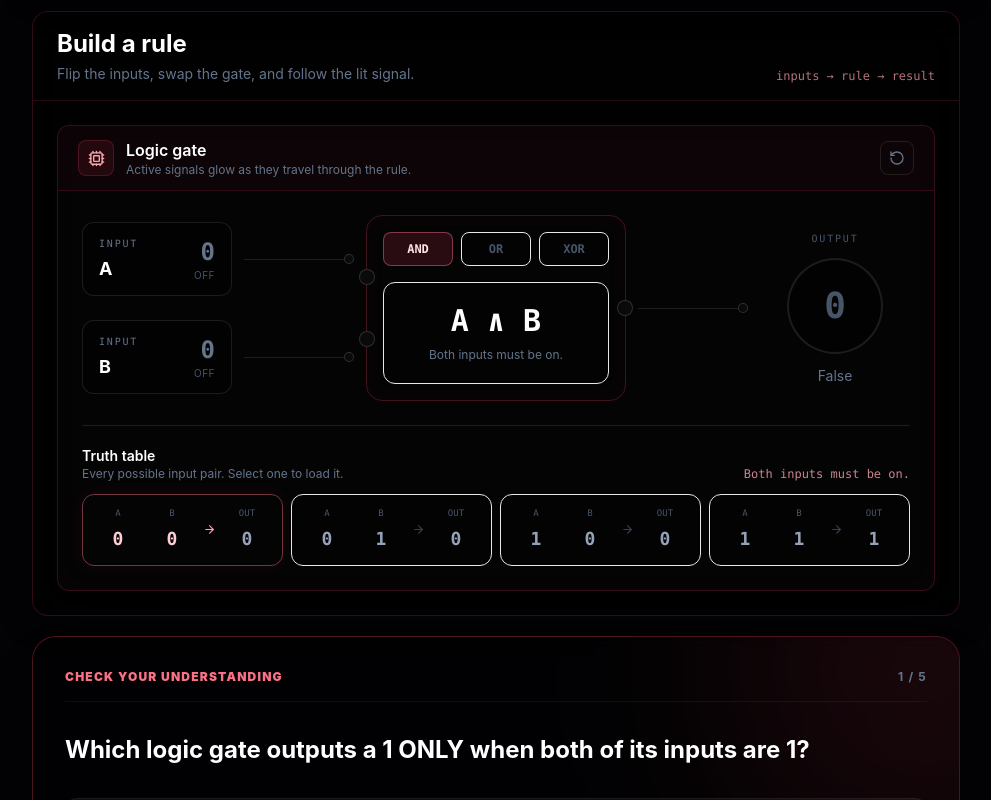
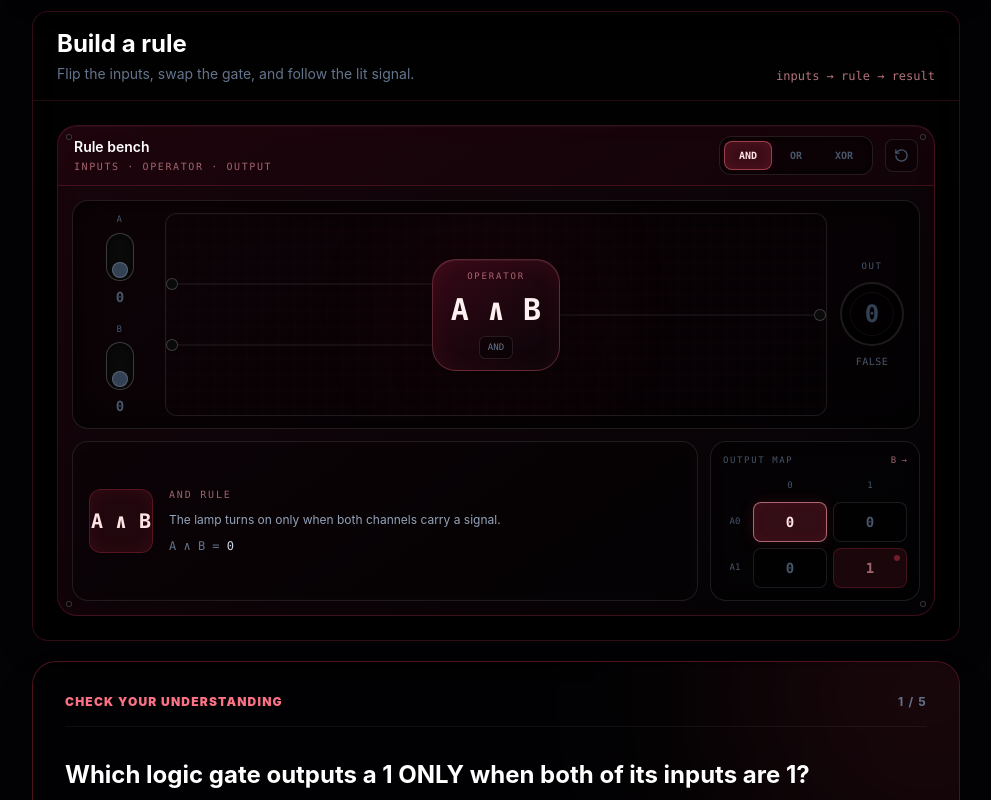
Before and after one commit to nickf723/ed-dev, a Next.js app: page /formal-science in a window 1280 px wide. Shown: the part 1000-1800 px from the top of the page, without its empty margins (288-1279 px from the left). Built offline with nearby package versions, Linux system fonts and the light colour scheme.

Commit message:
rebuild logic bench as compact analog circuit

```diff
--- a/app/formal-science/_components/LogicGateSimulator.tsx
+++ b/app/formal-science/_components/LogicGateSimulator.tsx
@@ -1,7 +1,7 @@
 "use client";
 
 import { useState } from "react";
-import { ArrowRight, Cpu, RotateCcw } from "lucide-react";
+import { RotateCcw } from "lucide-react";
 
 type Bit = 0 | 1;
 type GateType = "AND" | "OR" | "XOR";
@@ -12,24 +12,17 @@ const GATE_INFO: Record<
 > = {
   AND: {
     symbol: "A ∧ B",
-    description: "Both inputs must be on.",
+    description: "The lamp turns on only when both channels carry a signal.",
   },
   OR: {
     symbol: "A ∨ B",
-    description: "At least one input must be on.",
+    description: "The lamp turns on when either channel carries a signal.",
   },
   XOR: {
     symbol: "A ⊕ B",
-    description: "Exactly one input must be on.",
+    description: "The lamp turns on when exactly one channel carries a signal.",
   },
 };
-
-const INPUT_COMBINATIONS: Array<[Bit, Bit]> = [
-  [0, 0],
-  [0, 1],
-  [1, 0],
-  [1, 1],
-];
 
 function evaluateGate(gate: GateType, inputA: Bit, inputB: Bit): Bit {
   if (gate === "AND") return inputA === 1 && inputB === 1 ? 1 : 0;
@@ -51,376 +44,309 @@ export default function LogicGateSimulator() {
   };
 
   return (
-    <div className="overflow-hidden rounded-xl border border-rose-500/20 bg-[#050506]/90 shadow-[inset_0_0_28px_rgba(244,63,94,0.025)]">
-      <div className="flex items-center justify-between gap-4 border-b border-rose-500/15 bg-rose-950/10 px-4 py-3 sm:px-5">
-        <div className="flex items-center gap-3">
-          <div className="flex h-9 w-9 items-center justify-center rounded-lg border border-rose-500/20 bg-rose-500/10 text-rose-300">
-            <Cpu size={17} aria-hidden="true" />
-          </div>
-          <div>
-            <h3 className="font-semibold text-white">Logic gate</h3>
-            <p className="text-xs text-slate-500">
-              Active signals glow as they travel through the rule.
-            </p>
+    <div className="relative flex h-full min-h-[430px] flex-col overflow-hidden rounded-[20px] border border-rose-500/20 bg-[linear-gradient(145deg,rgba(30,6,15,0.78),rgba(2,3,5,0.88))] shadow-[inset_0_1px_0_rgba(255,255,255,0.05),inset_0_0_34px_rgba(244,63,94,0.025),0_22px_50px_rgba(0,0,0,0.35)] backdrop-blur-2xl">
+      <PanelScrews />
+
+      <header className="flex min-h-14 items-center gap-3 border-b border-rose-500/20 bg-rose-950/10 px-4 py-2.5">
+        <div className="min-w-0 flex-1">
+          <h2 className="text-sm font-semibold text-white">Rule bench</h2>
+          <div className="mt-0.5 font-mono text-[10px] uppercase tracking-[0.16em] text-rose-300/60">
+            inputs · operator · output
           </div>
         </div>
+
+        <div className="flex rounded-xl border border-white/10 bg-black/40 p-1 shadow-[inset_0_0_12px_rgba(0,0,0,0.7)]" aria-label="Choose a logic gate">
+          {(["AND", "OR", "XOR"] as GateType[]).map((gate) => (
+            <button
+              type="button"
+              key={gate}
+              aria-pressed={gateType === gate}
+              onClick={() => setGateType(gate)}
+              className={`min-w-12 rounded-lg border px-2.5 py-1.5 font-mono text-[10px] font-bold transition-all ${
+                gateType === gate
+                  ? "border-rose-400/50 bg-rose-500/20 text-rose-100 shadow-[inset_0_0_14px_rgba(244,63,94,0.13),0_0_12px_rgba(244,63,94,0.08)]"
+                  : "border-transparent text-slate-600 hover:border-white/10 hover:text-slate-300"
+              }`}
+            >
+              {gate}
+            </button>
+          ))}
+        </div>
+
         <button
           type="button"
           onClick={reset}
           aria-label="Reset logic gate"
-          className="rounded-lg border border-white/10 p-2 text-slate-500 transition-colors hover:border-rose-500/25 hover:bg-rose-500/10 hover:text-rose-200"
+          className="rounded-lg border border-white/10 bg-black/30 p-2 text-slate-600 transition-colors hover:border-rose-500/30 hover:bg-rose-500/10 hover:text-rose-200"
         >
-          <RotateCcw size={16} aria-hidden="true" />
+          <RotateCcw size={15} aria-hidden="true" />
         </button>
-      </div>
+      </header>
 
-      <div className="p-4 sm:p-6">
-        <div className="hidden md:grid md:grid-cols-[150px_minmax(70px,1fr)_260px_minmax(70px,1fr)_150px] md:items-center">
-          <div className="grid gap-6">
-            <InputNode
+      <div className="grid min-h-0 flex-1 grid-rows-[minmax(220px,1fr)_auto] gap-3 p-3.5">
+        <div className="grid min-h-0 grid-cols-[70px_minmax(150px,1fr)_70px] items-center gap-2.5 rounded-2xl border border-white/10 bg-black/40 p-3 shadow-[inset_0_0_34px_rgba(0,0,0,0.68)]">
+          <div className="grid gap-4">
+            <InputSwitch
               label="A"
               value={inputA}
               onChange={() => setInputA(inputA === 1 ? 0 : 1)}
             />
-            <InputNode
+            <InputSwitch
               label="B"
               value={inputB}
               onChange={() => setInputB(inputB === 1 ? 0 : 1)}
             />
           </div>
 
-          <div className="grid gap-6 px-3">
-            <SignalWire active={inputA === 1} />
-            <SignalWire active={inputB === 1} />
-          </div>
-
-          <GateModule
+          <CircuitBoard
             gateType={gateType}
             inputA={inputA}
             inputB={inputB}
             output={output}
-            onGateChange={setGateType}
           />
 
-          <div className="px-3">
-            <SignalWire active={output === 1} />
+          <OutputLamp value={output} />
+        </div>
+
+        <div className="grid gap-3 sm:grid-cols-[minmax(0,1fr)_210px]">
+          <div className="flex min-h-[124px] items-center gap-4 rounded-2xl border border-white/10 bg-black/30 px-4 py-3 shadow-[inset_0_0_20px_rgba(255,255,255,0.012)]">
+            <div className="flex h-16 w-16 shrink-0 items-center justify-center rounded-xl border border-rose-500/25 bg-rose-500/10 font-mono text-xl font-black text-rose-100 shadow-[inset_0_0_18px_rgba(244,63,94,0.08)]">
+              {GATE_INFO[gateType].symbol}
+            </div>
+            <div className="min-w-0">
+              <div className="font-mono text-[10px] uppercase tracking-[0.18em] text-rose-300/60">
+                {gateType} rule
+              </div>
+              <p className="mt-2 text-xs leading-5 text-slate-400">
+                {GATE_INFO[gateType].description}
+              </p>
+              <div className="mt-2 font-mono text-xs text-slate-500">
+                {GATE_INFO[gateType].symbol} = <span className={output === 1 ? "text-rose-200" : "text-slate-300"}>{output}</span>
+              </div>
+            </div>
           </div>
 
-          <OutputNode value={output} />
-        </div>
-
-        <div className="md:hidden">
-          <div className="grid grid-cols-2 gap-3">
-            <InputNode
-              label="A"
-              value={inputA}
-              onChange={() => setInputA(inputA === 1 ? 0 : 1)}
-            />
-            <InputNode
-              label="B"
-              value={inputB}
-              onChange={() => setInputB(inputB === 1 ? 0 : 1)}
-            />
-          </div>
-
-          <InputJoin inputA={inputA} inputB={inputB} />
-
-          <GateModule
+          <TruthMatrix
             gateType={gateType}
             inputA={inputA}
             inputB={inputB}
-            output={output}
-            onGateChange={setGateType}
+            onSelect={(nextA, nextB) => {
+              setInputA(nextA);
+              setInputB(nextB);
+            }}
           />
-
-          <div className="mx-auto h-9 w-px">
-            <div
-              className={`h-full w-px transition-colors ${
-                output === 1
-                  ? "bg-rose-400 shadow-[0_0_9px_rgba(251,113,133,0.75)]"
-                  : "bg-white/10"
-              }`}
-            />
-          </div>
-
-          <OutputNode value={output} />
-        </div>
-
-        <div className="mt-6 border-t border-white/10 pt-5">
-          <div className="flex flex-col gap-1 sm:flex-row sm:items-end sm:justify-between">
-            <div>
-              <h4 className="text-sm font-semibold text-white">Truth table</h4>
-              <p className="text-xs text-slate-500">
-                Every possible input pair. Select one to load it.
-              </p>
-            </div>
-            <span className="font-mono text-xs text-rose-300/80">
-              {GATE_INFO[gateType].description}
-            </span>
-          </div>
-
-          <div className="mt-3 grid grid-cols-2 gap-2 lg:grid-cols-4">
-            {INPUT_COMBINATIONS.map(([rowA, rowB]) => {
-              const rowOutput = evaluateGate(gateType, rowA, rowB);
-              const isActive = rowA === inputA && rowB === inputB;
-
-              return (
-                <button
-                  type="button"
-                  key={`${rowA}-${rowB}`}
-                  aria-pressed={isActive}
-                  onClick={() => {
-                    setInputA(rowA);
-                    setInputB(rowB);
-                  }}
-                  className={`rounded-xl border px-3 py-3 text-left transition-all ${
-                    isActive
-                      ? "border-rose-400/45 bg-rose-500/12 shadow-[0_0_18px_rgba(244,63,94,0.08)]"
-                      : "border-white/8 bg-black/25 hover:border-white/20 hover:bg-white/[0.03]"
-                  }`}
-                >
-                  <div className="grid grid-cols-[1fr_1fr_auto_1fr] items-center gap-2 font-mono">
-                    <TruthValue label="A" value={rowA} active={isActive} />
-                    <TruthValue label="B" value={rowB} active={isActive} />
-                    <ArrowRight
-                      size={13}
-                      className={isActive ? "text-rose-300" : "text-slate-700"}
-                      aria-hidden="true"
-                    />
-                    <TruthValue
-                      label="OUT"
-                      value={rowOutput}
-                      active={isActive && rowOutput === 1}
-                    />
-                  </div>
-                </button>
-              );
-            })}
-          </div>
         </div>
       </div>
     </div>
   );
 }
 
-type InputNodeProps = {
+type InputSwitchProps = {
   label: string;
   value: Bit;
   onChange: () => void;
 };
 
-function InputNode({ label, value, onChange }: InputNodeProps) {
-  const isActive = value === 1;
+function InputSwitch({ label, value, onChange }: InputSwitchProps) {
+  const active = value === 1;
 
   return (
     <button
       type="button"
       onClick={onChange}
-      aria-pressed={isActive}
+      aria-pressed={active}
       aria-label={`Input ${label}: ${value}. Toggle input.`}
-      className={`group flex min-h-[74px] w-full items-center justify-between rounded-xl border px-4 transition-all ${
-        isActive
-          ? "border-rose-400/55 bg-rose-500/15 shadow-[0_0_20px_rgba(244,63,94,0.12)]"
-          : "border-white/10 bg-black/30 hover:border-white/25 hover:bg-white/[0.03]"
-      }`}
+      className="group flex flex-col items-center gap-1.5"
     >
-      <span className="text-left">
-        <span className="block font-mono text-[10px] uppercase tracking-[0.18em] text-slate-500">
-          Input
-        </span>
-        <span className={`mt-1 block text-lg font-bold ${isActive ? "text-rose-200" : "text-white"}`}>
-          {label}
-        </span>
+      <span className="font-mono text-[9px] uppercase tracking-[0.18em] text-slate-600">
+        {label}
       </span>
-      <span className="text-right">
+      <span
+        className={`relative h-12 w-7 rounded-full border transition-all ${
+          active
+            ? "border-rose-300/60 bg-rose-500/20 shadow-[0_0_18px_rgba(244,63,94,0.18),inset_0_0_10px_rgba(244,63,94,0.15)]"
+            : "border-white/20 bg-neutral-950 shadow-[inset_0_0_10px_rgba(0,0,0,0.8)] group-hover:border-white/25"
+        }`}
+      >
         <span
-          className={`block font-mono text-2xl font-black ${
-            isActive ? "text-rose-200" : "text-slate-500"
+          className={`absolute left-1/2 h-4 w-4 -translate-x-1/2 rounded-full border transition-all ${
+            active
+              ? "top-1 border-rose-100/70 bg-rose-300 shadow-[0_0_10px_rgba(251,113,133,0.85)]"
+              : "top-7 border-white/20 bg-slate-700"
           }`}
-        >
-          {value}
-        </span>
-        <span className="block text-[10px] uppercase tracking-wider text-slate-600">
-          {isActive ? "on" : "off"}
-        </span>
+        />
+      </span>
+      <span className={`font-mono text-sm font-bold ${active ? "text-rose-200" : "text-slate-600"}`}>
+        {value}
       </span>
     </button>
   );
 }
 
-type GateModuleProps = {
+type CircuitBoardProps = {
   gateType: GateType;
   inputA: Bit;
   inputB: Bit;
   output: Bit;
-  onGateChange: (gate: GateType) => void;
 };
 
-function GateModule({
-  gateType,
-  inputA,
-  inputB,
-  output,
-  onGateChange,
-}: GateModuleProps) {
+function CircuitBoard({ gateType, inputA, inputB, output }: CircuitBoardProps) {
   return (
-    <div className="relative rounded-2xl border border-rose-500/25 bg-[radial-gradient(circle_at_50%_30%,rgba(244,63,94,0.10),transparent_58%),rgba(0,0,0,0.55)] p-4 shadow-[inset_0_0_24px_rgba(244,63,94,0.04)]">
-      <span
-        className={`absolute -left-2 top-[29%] h-4 w-4 rounded-full border transition-colors ${
-          inputA === 1
-            ? "border-rose-300 bg-rose-400 shadow-[0_0_10px_rgba(251,113,133,0.85)]"
-            : "border-white/15 bg-neutral-950"
-        }`}
-        aria-hidden="true"
-      />
-      <span
-        className={`absolute -left-2 bottom-[29%] h-4 w-4 rounded-full border transition-colors ${
-          inputB === 1
-            ? "border-rose-300 bg-rose-400 shadow-[0_0_10px_rgba(251,113,133,0.85)]"
-            : "border-white/15 bg-neutral-950"
-        }`}
-        aria-hidden="true"
-      />
-      <span
-        className={`absolute -right-2 top-1/2 h-4 w-4 -translate-y-1/2 rounded-full border transition-colors ${
-          output === 1
-            ? "border-rose-300 bg-rose-400 shadow-[0_0_10px_rgba(251,113,133,0.85)]"
-            : "border-white/15 bg-neutral-950"
-        }`}
-        aria-hidden="true"
-      />
+    <div className="relative h-full min-h-[190px] overflow-hidden rounded-xl border border-white/10 bg-[radial-gradient(circle_at_center,rgba(244,63,94,0.055),transparent_52%)]">
+      <div className="pointer-events-none absolute inset-0 bg-[linear-gradient(rgba(244,63,94,0.025)_1px,transparent_1px),linear-gradient(90deg,rgba(244,63,94,0.025)_1px,transparent_1px)] bg-[size:16px_16px]" />
 
-      <div className="grid grid-cols-3 gap-2">
-        {(["AND", "OR", "XOR"] as GateType[]).map((gate) => (
-          <button
-            type="button"
-            key={gate}
-            aria-pressed={gateType === gate}
-            onClick={() => onGateChange(gate)}
-            className={`rounded-lg border px-2 py-2 font-mono text-xs font-bold transition-colors ${
-              gateType === gate
-                ? "border-rose-400/45 bg-rose-500/15 text-rose-100"
-                : "border-white/8 bg-black/30 text-slate-600 hover:border-white/20 hover:text-white"
-            }`}
-          >
-            {gate}
-          </button>
-        ))}
-      </div>
+      <SignalPath className="left-0 right-1/2 top-[35%]" active={inputA === 1} />
+      <SignalPath className="left-0 right-1/2 top-[65%]" active={inputB === 1} />
+      <SignalPath className="left-1/2 right-0 top-1/2" active={output === 1} />
 
-      <div className="mt-4 rounded-xl border border-white/8 bg-black/35 px-4 py-5 text-center">
-        <div className="font-mono text-3xl font-black text-white">
-          {GATE_INFO[gateType].symbol}
-        </div>
-        <div className="mt-2 text-xs text-slate-500">
-          {GATE_INFO[gateType].description}
-        </div>
+      <Port className="left-0 top-[35%]" active={inputA === 1} />
+      <Port className="left-0 top-[65%]" active={inputB === 1} />
+      <Port className="right-0 top-1/2" active={output === 1} />
+
+      <div className="absolute left-1/2 top-1/2 flex h-28 w-32 -translate-x-1/2 -translate-y-1/2 flex-col items-center justify-center rounded-[24px] border border-rose-400/30 bg-[linear-gradient(145deg,rgba(55,9,24,0.94),rgba(8,4,7,0.96))] shadow-[inset_0_1px_0_rgba(255,255,255,0.06),inset_0_0_24px_rgba(244,63,94,0.08),0_14px_35px_rgba(0,0,0,0.5)]">
+        <span className="font-mono text-[9px] uppercase tracking-[0.2em] text-rose-300/60">operator</span>
+        <span className="mt-2 font-mono text-3xl font-black text-rose-50">{GATE_INFO[gateType].symbol}</span>
+        <span className="mt-2 rounded-md border border-white/10 bg-black/40 px-2 py-1 font-mono text-[9px] text-slate-500">
+          {gateType}
+        </span>
       </div>
     </div>
   );
 }
 
-function SignalWire({ active }: { active: boolean }) {
+function SignalPath({ className, active }: { className: string; active: boolean }) {
   return (
-    <div className="relative flex h-[74px] items-center">
-      <div
-        className={`h-px w-full transition-colors ${
-          active
-            ? "bg-rose-400 shadow-[0_0_9px_rgba(251,113,133,0.75)]"
-            : "bg-white/10"
-        }`}
-      />
-      <div
-        className={`absolute right-0 h-2.5 w-2.5 rounded-full border transition-colors ${
-          active
-            ? "border-rose-200 bg-rose-400 shadow-[0_0_10px_rgba(251,113,133,0.8)]"
-            : "border-white/15 bg-neutral-950"
-        }`}
-      />
+    <div
+      className={`absolute h-px -translate-y-1/2 transition-colors ${className} ${
+        active
+          ? "bg-rose-300 shadow-[0_0_10px_rgba(251,113,133,0.86)]"
+          : "bg-white/10"
+      }`}
+      aria-hidden="true"
+    >
+      {active && (
+        <span className="absolute right-1/4 top-1/2 h-1.5 w-1.5 -translate-y-1/2 rounded-full bg-rose-100 shadow-[0_0_10px_rgba(255,228,230,0.9)] motion-safe:animate-pulse motion-reduce:animate-none" />
+      )}
     </div>
   );
 }
 
-function InputJoin({ inputA, inputB }: { inputA: Bit; inputB: Bit }) {
-  const eitherActive = inputA === 1 || inputB === 1;
-
+function Port({ className, active }: { className: string; active: boolean }) {
   return (
-    <div className="relative mx-auto h-12 w-1/2" aria-hidden="true">
-      <div
-        className={`absolute left-1/4 top-0 h-6 w-px ${
-          inputA === 1
-            ? "bg-rose-400 shadow-[0_0_8px_rgba(251,113,133,0.7)]"
-            : "bg-white/10"
-        }`}
-      />
-      <div
-        className={`absolute right-1/4 top-0 h-6 w-px ${
-          inputB === 1
-            ? "bg-rose-400 shadow-[0_0_8px_rgba(251,113,133,0.7)]"
-            : "bg-white/10"
-        }`}
-      />
-      <div
-        className={`absolute left-1/4 right-1/4 top-6 h-px ${
-          eitherActive ? "bg-rose-400/70" : "bg-white/10"
-        }`}
-      />
-      <div
-        className={`absolute left-1/2 top-6 h-6 w-px -translate-x-1/2 ${
-          eitherActive
-            ? "bg-rose-400 shadow-[0_0_8px_rgba(251,113,133,0.7)]"
-            : "bg-white/10"
-        }`}
-      />
-    </div>
+    <span
+      className={`absolute h-3 w-3 -translate-y-1/2 rounded-full border transition-colors ${className} ${
+        active
+          ? "border-rose-100 bg-rose-300 shadow-[0_0_10px_rgba(251,113,133,0.8)]"
+          : "border-white/20 bg-neutral-950"
+      }`}
+      aria-hidden="true"
+    />
   );
 }
 
-function OutputNode({ value }: { value: Bit }) {
-  const isActive = value === 1;
+function OutputLamp({ value }: { value: Bit }) {
+  const active = value === 1;
 
   return (
-    <div className="flex flex-col items-center justify-center">
-      <span className="mb-3 font-mono text-[10px] uppercase tracking-[0.18em] text-slate-600">
-        Output
-      </span>
+    <div className="flex flex-col items-center gap-2">
+      <span className="font-mono text-[9px] uppercase tracking-[0.18em] text-slate-600">out</span>
       <div
-        className={`relative flex h-24 w-24 items-center justify-center rounded-full border-2 transition-all ${
-          isActive
-            ? "border-rose-300/80 bg-rose-500/18 text-rose-100 shadow-[0_0_34px_rgba(244,63,94,0.34)]"
-            : "border-white/10 bg-black/35 text-slate-600"
+        className={`relative flex h-16 w-16 items-center justify-center rounded-full border-2 transition-all ${
+          active
+            ? "border-rose-200/80 bg-rose-500/20 text-rose-50 shadow-[0_0_30px_rgba(244,63,94,0.42),inset_0_0_18px_rgba(255,228,230,0.12)]"
+            : "border-white/10 bg-black/40 text-slate-700 shadow-[inset_0_0_18px_rgba(0,0,0,0.85)]"
         }`}
         aria-live="polite"
-        aria-label={`Output ${value}, ${isActive ? "true" : "false"}`}
+        aria-label={`Output ${value}, ${active ? "true" : "false"}`}
       >
-        <span className="font-mono text-4xl font-black">{value}</span>
+        <span className="font-mono text-2xl font-black">{value}</span>
+        <span className="absolute inset-2 rounded-full border border-white/5" aria-hidden="true" />
       </div>
-      <span className={`mt-3 text-sm ${isActive ? "text-rose-200" : "text-slate-500"}`}>
-        {isActive ? "True" : "False"}
+      <span className={`font-mono text-[10px] uppercase tracking-wider ${active ? "text-rose-200" : "text-slate-600"}`}>
+        {active ? "true" : "false"}
       </span>
     </div>
   );
 }
 
-function TruthValue({
-  label,
-  value,
-  active,
-}: {
-  label: string;
-  value: Bit;
-  active: boolean;
-}) {
+type TruthMatrixProps = {
+  gateType: GateType;
+  inputA: Bit;
+  inputB: Bit;
+  onSelect: (inputA: Bit, inputB: Bit) => void;
+};
+
+function TruthMatrix({ gateType, inputA, inputB, onSelect }: TruthMatrixProps) {
   return (
-    <span className="text-center">
-      <span className="block text-[9px] text-slate-600">{label}</span>
-      <span
-        className={`mt-1 block text-lg font-bold ${
-          active ? "text-rose-200" : "text-slate-400"
-        }`}
-      >
-        {value}
-      </span>
-    </span>
+    <div className="rounded-2xl border border-white/10 bg-black/30 p-3 shadow-[inset_0_0_20px_rgba(0,0,0,0.55)]">
+      <div className="mb-2 flex items-center justify-between">
+        <span className="font-mono text-[9px] uppercase tracking-[0.18em] text-slate-600">output map</span>
+        <span className="font-mono text-[9px] text-rose-300/60">B →</span>
+      </div>
+
+      <div className="grid grid-cols-[24px_1fr_1fr] grid-rows-[20px_1fr_1fr] gap-1.5">
+        <div />
+        <AxisLabel value="0" />
+        <AxisLabel value="1" />
+        <AxisLabel value="A0" />
+        <TruthCell gateType={gateType} rowA={0} rowB={0} active={inputA === 0 && inputB === 0} onSelect={onSelect} />
+        <TruthCell gateType={gateType} rowA={0} rowB={1} active={inputA === 0 && inputB === 1} onSelect={onSelect} />
+        <AxisLabel value="A1" />
+        <TruthCell gateType={gateType} rowA={1} rowB={0} active={inputA === 1 && inputB === 0} onSelect={onSelect} />
+        <TruthCell gateType={gateType} rowA={1} rowB={1} active={inputA === 1 && inputB === 1} onSelect={onSelect} />
+      </div>
+    </div>
   );
 }
+
+function AxisLabel({ value }: { value: string }) {
+  return (
+    <div className="flex items-center justify-center font-mono text-[9px] text-slate-600">
+      {value}
+    </div>
+  );
+}
+
+type TruthCellProps = {
+  gateType: GateType;
+  rowA: Bit;
+  rowB: Bit;
+  active: boolean;
+  onSelect: (inputA: Bit, inputB: Bit) => void;
+};
+
+function TruthCell({ gateType, rowA, rowB, active, onSelect }: TruthCellProps) {
+  const result = evaluateGate(gateType, rowA, rowB);
+
+  return (
+    <button
+      type="button"
+      aria-pressed={active}
+      aria-label={`A ${rowA}, B ${rowB}, output ${result}. Load this input pair.`}
+      onClick={() => onSelect(rowA, rowB)}
+      className={`relative flex min-h-10 items-center justify-center rounded-lg border font-mono text-sm font-bold transition-all ${
+        active
+          ? "border-rose-300/60 bg-rose-500/20 text-rose-100 shadow-[0_0_14px_rgba(244,63,94,0.13),inset_0_0_12px_rgba(244,63,94,0.08)]"
+          : result === 1
+            ? "border-rose-500/20 bg-rose-500/10 text-rose-300/60 hover:border-rose-400/40"
+            : "border-white/10 bg-black/30 text-slate-600 hover:border-white/20 hover:text-slate-300"
+      }`}
+    >
+      {result}
+      {result === 1 && (
+        <span className={`absolute right-1.5 top-1.5 h-1.5 w-1.5 rounded-full ${active ? "bg-rose-100 shadow-[0_0_7px_rgba(255,228,230,0.85)]" : "bg-rose-500/40"}`} aria-hidden="true" />
+      )}
+    </button>
+  );
+}
+
+function PanelScrews() {
+  return (
+    <div className="pointer-events-none absolute inset-0" aria-hidden="true">
+      <span className="absolute left-2 top-2 h-1.5 w-1.5 rounded-full border border-white/20 bg-black/70" />
+      <span className="absolute right-2 top-2 h-1.5 w-1.5 rounded-full border border-white/20 bg-black/70" />
+      <span className="absolute bottom-2 left-2 h-1.5 w-1.5 rounded-full border border-white/20 bg-black/70" />
+      <span className="absolute bottom-2 right-2 h-1.5 w-1.5 rounded-full border border-white/20 bg-black/70" />
+    </div>
+  );
+}
```
